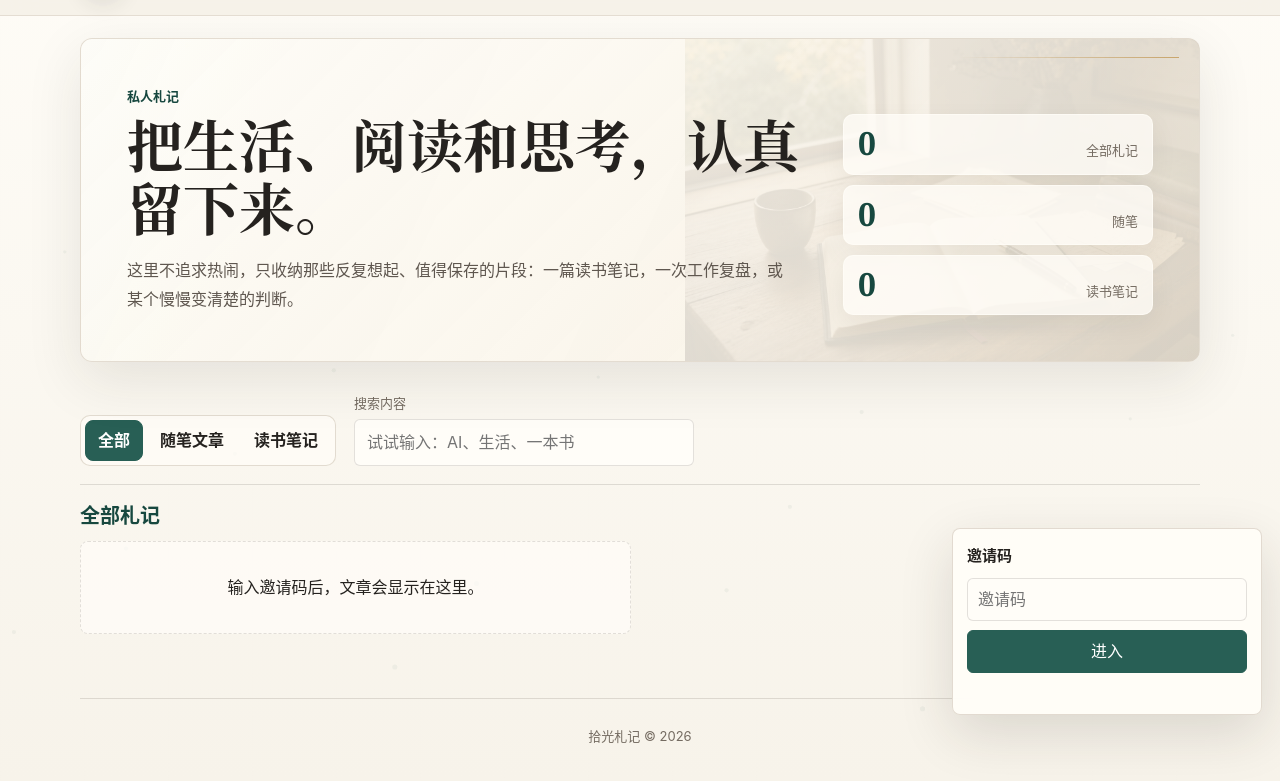
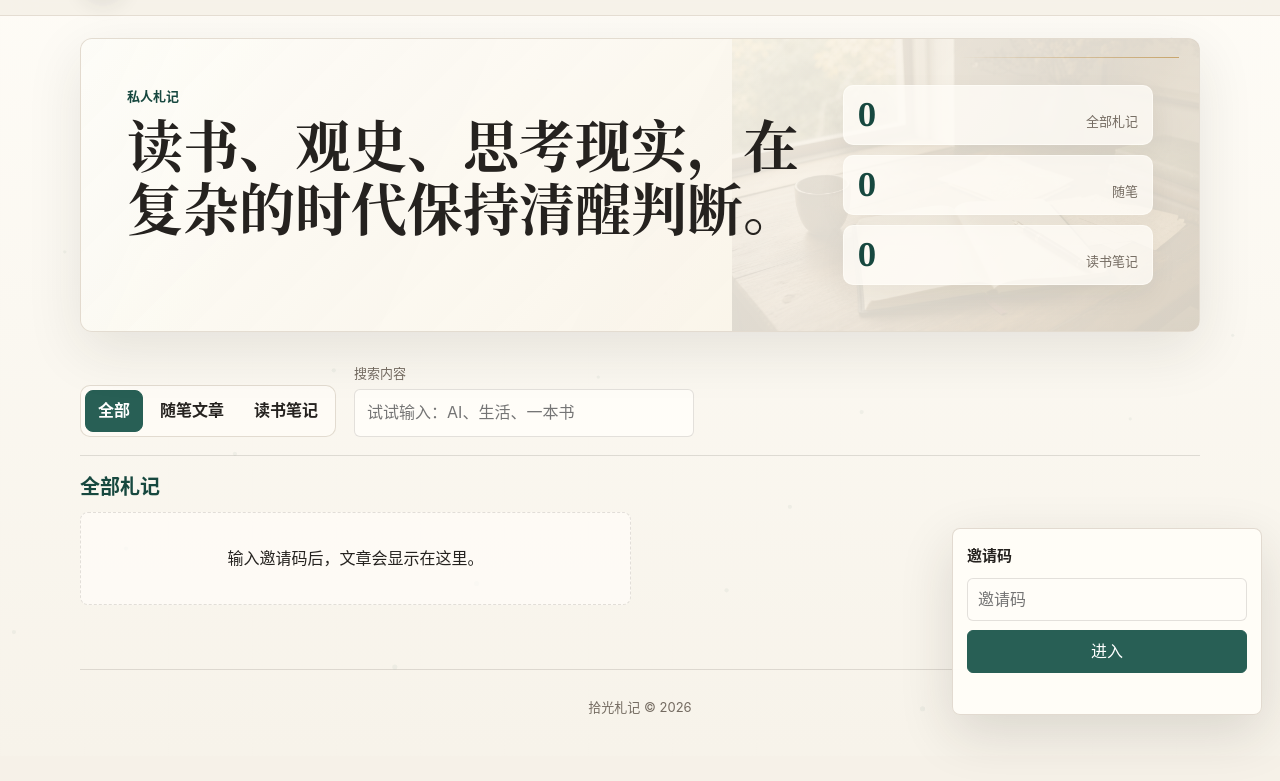
Before and after one commit to yjlsx/myblog, a website: page index.html in a window 1280 px wide. Shown: the part 67-848 px from the top of the page. After the commit the page ends 823 px from the top, so only its background shows below. Drawn offline with Linux system fonts and the light colour scheme; no server answers.

Commit message:
Simplify hero copy

```diff
--- a/index.html
+++ b/index.html
@@ -182,10 +182,7 @@
       <section class="intro" id="top">
         <div class="intro-copy">
           <p class="kicker">私人札记</p>
-          <h1>把生活、阅读和思考，认真留下来。</h1>
-          <p>
-            这里不追求热闹，只收纳那些反复想起、值得保存的片段：一篇读书笔记，一次工作复盘，或某个慢慢变清楚的判断。
-          </p>
+          <h1>读书、观史、思考现实，在复杂的时代保持清醒判断。</h1>
         </div>
         <div class="intro-panel" aria-label="内容概览">
           <div>
```
